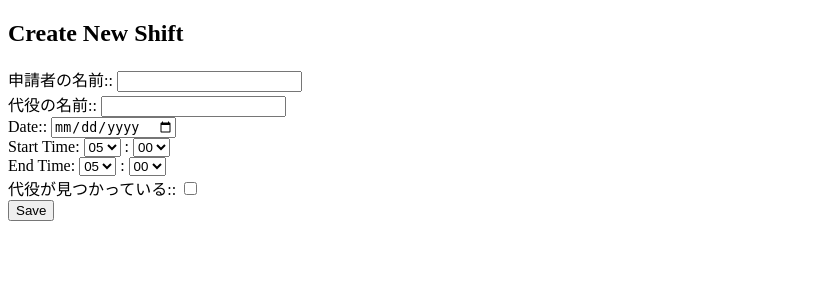
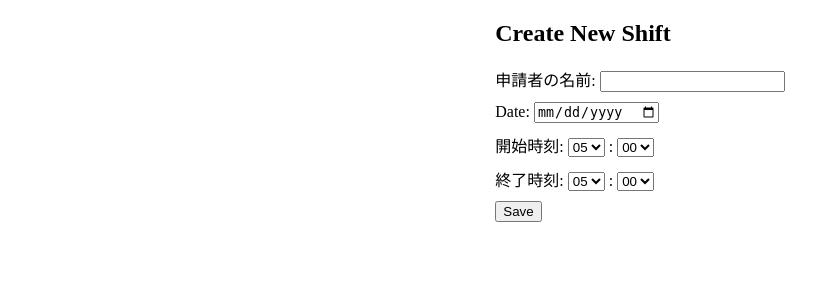
Before and after one commit to carbohydratepro/work, a Django app: page /calendar/new/ in a window 1280 px wide. Shown: the part 52-352 px from the top of the page, without its empty margins (0-840 px from the left). Run offline with Django 3.2, Linux system fonts and the light colour scheme.

```diff
--- a/app/static/app/styles.css
+++ b/app/static/app/styles.css
@@ -26,11 +26,3 @@
     color: white;
     margin-right: 10px;
 }
-
-
-.container {
-    display: flex;
-    justify-content: center;  /* 水平方向の中央揃え */
-    align-items: center;      /* 垂直方向の中央揃え */
-    height: 100vh;            /* 画面全体の高さのn%に設定 */
-}
--- a/app/templates/app/detail.html
+++ b/app/templates/app/detail.html
@@ -13,6 +13,7 @@
 <body>
     {% include "app/_header.html" %}
 
+    <div class="container">
     <h1>{{ date }}</h1>
     <div id="plotly-div"></div>
 
--- a/app/templates/app/new.html
+++ b/app/templates/app/new.html
@@ -10,32 +10,50 @@
     <link rel="stylesheet" href="https://cdnjs.cloudflare.com/ajax/libs/font-awesome/6.0.0-beta3/css/all.min.css">
 </head>
 <body>
+
     {% include "app/_header.html" %}
+    <style>
+        .container {
+            display: flex;
+            justify-content: center;  /* 水平方向の中央揃え */
+        }
+        .form-item {
+            margin-bottom: 10px;
+        }
+    </style>
 
+    <div class="container">
+        <div class="centered-div">
             {% block content %}
                 <h2>Create New Shift</h2>
                 <form method="post">
                     {% csrf_token %}
+                    <div class="form-item">
+                        {{ form.applicant_name.label_tag }} {{ form.applicant_name }}<br>
+                    </div>
 
-            {{ form.applicant_name.label_tag }}: {{ form.applicant_name }}<br>
-            {{ form.substitute_name.label_tag }}: {{ form.substitute_name }}<br>
-            {{ form.date.label_tag }}: {{ form.date }}<br>
+                    <div class="form-item">
+                        {{ form.date.label_tag }} {{ form.date }}<br>
+                    </div>
 
-            Start Time:
+                    <div class="form-item">
+                        開始時刻:
                         {{ form.start_hour }}
                         :
                         {{ form.start_minute }}<br>
+                    </div>
 
-            End Time:
+                    <div class="form-item">
+                        終了時刻:
                         {{ form.end_hour }}
                         :
                         {{ form.end_minute }}<br>
-
-            {{ form.is_substitute_found.label_tag }}: {{ form.is_substitute_found }}<br>
+                    </div>
 
                     <button type="submit">Save</button>
                 </form>
             {% endblock %}
-
+        </div>
+    </div>
 </body>
 </html>
--- a/app/urls.py
+++ b/app/urls.py
@@ -5,4 +5,5 @@ urlpatterns = [
     path('', views.display_calendar, name='display-calendar'),
     path('details/<str:date>/', views.detail, name='detail'),
     path('new/', views.new, name='new'), # 投稿用WebページのURL
+    path('get-events/', views.get_events, name='get-events'),
 ]
--- a/app/views.py
+++ b/app/views.py
@@ -3,6 +3,8 @@ from django.http import HttpResponse
 from django.shortcuts import render, redirect
 from .models import Shift
 from .forms import ShiftForm
+from django.http import JsonResponse
+from datetime import datetime
 import json
 
 
@@ -10,6 +12,63 @@ def display_calendar(request):
     """カレンダーを表示"""
     template = loader.get_template('app/index.html')
     return HttpResponse(template.render())
+
+def get_events(request):
+    start_date_str = request.GET.get('start')
+    end_date_str = request.GET.get('end')
+
+    # 正しい形式に変換
+    start_date_str = start_date_str.replace(" ", "+")
+    end_date_str = end_date_str.replace(" ", "+")
+
+    # ISO 8601形式の日付文字列（'2023-08-27T00:00:00+09:00'）をdatetimeオブジェクトに変換
+    start_date = datetime.fromisoformat(start_date_str)
+    end_date = datetime.fromisoformat(end_date_str)
+
+    # datetimeオブジェクトを'YYYY-MM-DD'形式の文字列に変換
+    start_date = start_date.strftime('%Y-%m-%d')
+    end_date = end_date.strftime('%Y-%m-%d')
+
+    # この範囲内のイベントをクエリします。
+    events = Shift.objects.filter(date__range=[start_date, end_date])
+
+    # イベントをFullCalendarが受け入れる形式に変換
+    data = [{
+        'title': '',
+        'start': event.date.strftime('%Y-%m-%d'),
+        'overlap': False,
+        'display': "background",
+        'color': 'green' if event.is_substitute_found else 'red'
+    } for event in events]
+
+
+    # 重複するstart日付を特定
+    duplicated_starts = set()
+    start_counts = {}
+    for entry in data:
+        start = entry['start']
+        start_counts[start] = start_counts.get(start, 0) + 1
+        if start_counts[start] > 1:
+            duplicated_starts.add(start)
+
+    # 同じstart日付を持ち、'green'と'red'が両方存在する場合、'green'を削除
+    filtered_data = []
+    for start in duplicated_starts:
+        green_exists = any(item for item in data if item['start'] == start and item['color'] == 'green')
+        red_exists = any(item for item in data if item['start'] == start and item['color'] == 'red')
+
+        if green_exists and red_exists:
+            filtered_data.extend([item for item in data if not (item['start'] == start and item['color'] == 'green')])
+        else:
+            filtered_data.extend([item for item in data if item['start'] == start])
+
+    # 重複していないデータを追加
+    filtered_data.extend([item for item in data if item['start'] not in duplicated_starts])
+
+    data = filtered_data
+
+
+    return JsonResponse(data, safe=False)
 
 def detail(request, date):
     # 指定された日付のシフトのみをフィルタリング
--- a/project/settings.py
+++ b/project/settings.py
@@ -125,7 +125,7 @@ USE_TZ = True
 # Static files (CSS, JavaScript, Images)
 # https://docs.djangoproject.com/en/3.2/howto/static-files/
 
-STATIC_URL = '/static/'
+STATIC_URL = '/app/static/'
 
 # Default primary key field type
 # https://docs.djangoproject.com/en/3.2/ref/settings/#default-auto-field
@@ -135,4 +135,4 @@ DEFAULT_AUTO_FIELD = 'django.db.models.BigAutoField'
 LOGIN_REDIRECT_URL = '/'  # 例として、ホームページにリダイレクトする場合
 LOGIN_URL = '/login/'
 
-# ALLOWED_HOSTS = ['*']
+ALLOWED_HOSTS = ['*']
```
Also changed, not shown: app/static/app/app.js (+16 -9 lines), app/templates/app/index.html (+4 -4 lines), README.md. Lines whose indentation alone changed are shown as unchanged.
